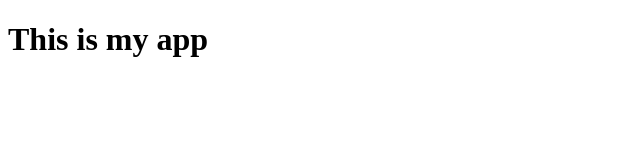
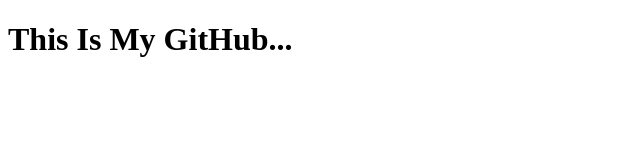
Before and after one commit to nikolaChakarov/connect-vs, a plain HTML site: page index.html in a window 1280 px wide. Shown: the whole page, without its empty margins (0-640 px from the left). Drawn offline with Linux system fonts and the light colour scheme.

Commit message:
Changed h1

```diff
--- a/index.html
+++ b/index.html
@@ -7,6 +7,6 @@
     <title>GitHub Traversy Media</title>
 </head>
 <body>
-    <h1>This is my app</h1>
+    <h1>This Is My GitHub...</h1>
 </body>
 </html>
```
